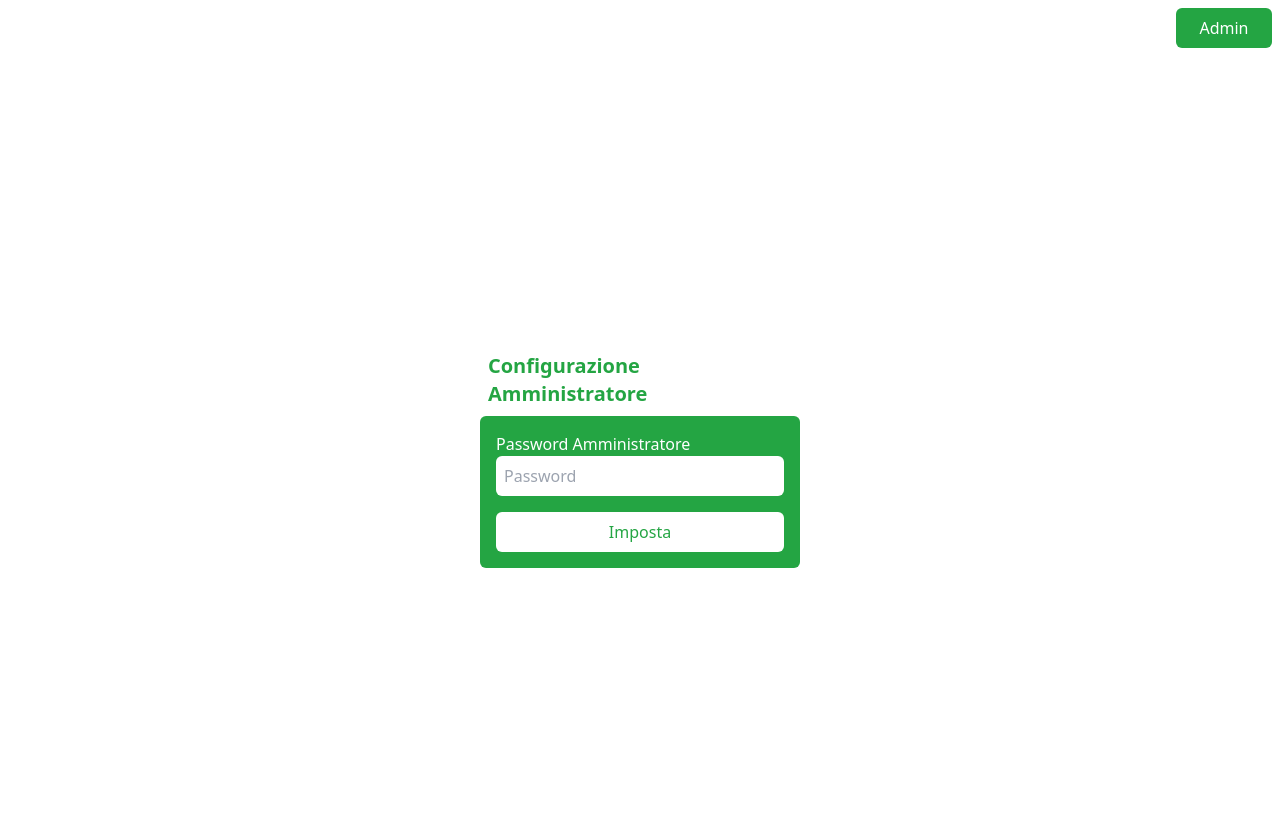
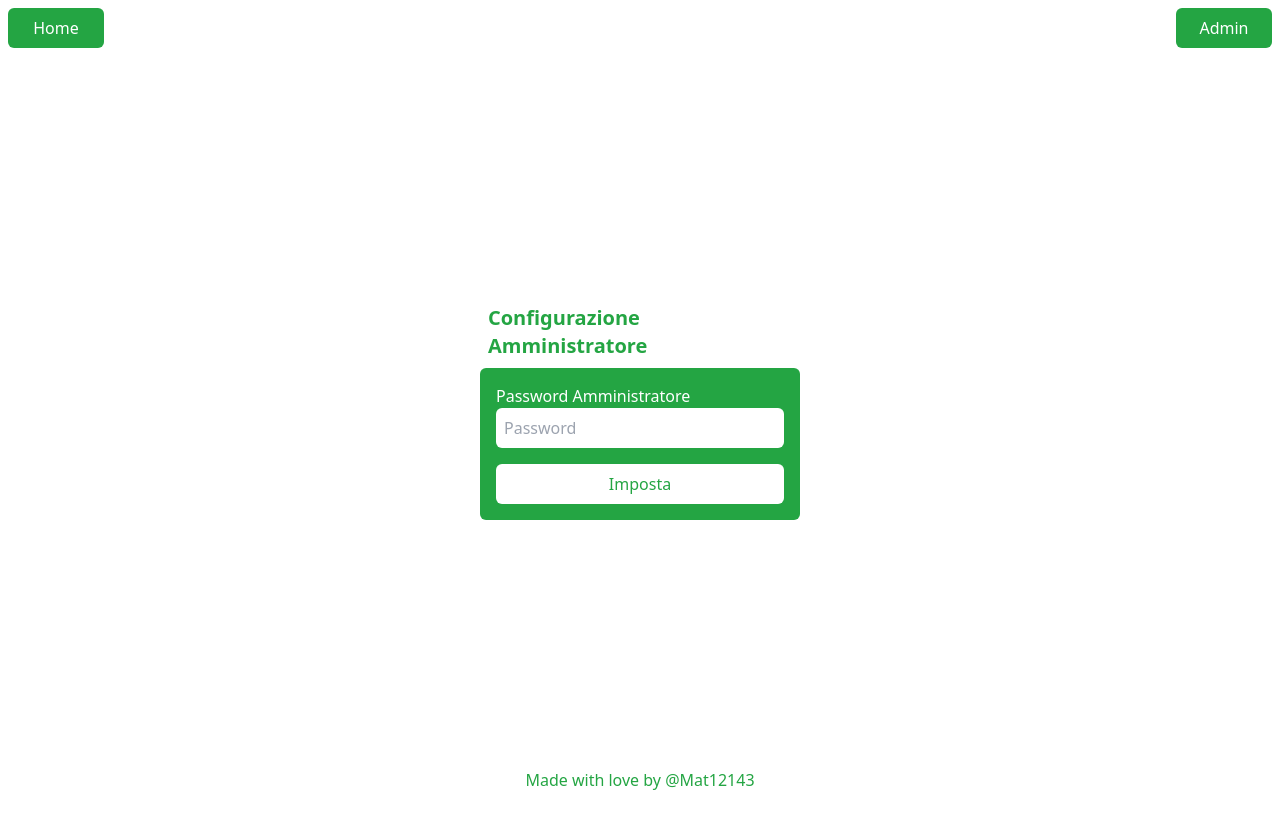
Before and after one commit to Mat12143/printQueue, a SvelteKit app: page /setup in a window 1280 px wide. Shown: the top 828 px of the page. After the commit the page ends 800 px from the top, so only its background shows below. Built offline with nearby package versions, Linux system fonts and the light colour scheme; no server answers; the database is empty.

Commit message:
feat: added made by section + fixed download size header

```diff
--- /dev/null
+++ b/src/lib/components/Button.svelte
@@ -0,0 +1,5 @@
+<script lang="ts">
+    export let href: string
+</script>
+
+<a data-sveltekit-reload href={href}><button class="p-2 w-24 bg-accent text-primary rounded-md"><slot/></button></a>
--- a/src/lib/components/SubmitForm.svelte
+++ b/src/lib/components/SubmitForm.svelte
@@ -1,23 +1,27 @@
 <script lang="ts">
 	import { enhance } from '$app/forms';
 	import { allowedExtensions } from '$lib/const';
+	import { writable } from 'svelte/store';
 
 	let fileBtn: HTMLInputElement;
 	let files: FileList;
-	let uploadHTML: HTMLButtonElement;
 	let submitButton: HTMLButtonElement;
 
+    let uploadHTML = writable<HTMLButtonElement>()
+
 	$: {
+        console.log(files)
+
 		if (submitButton) submitButton.disabled = true;
 		if (files) {
 			const splitted = files[0].name.split('.');
 			const fileExtension = splitted[splitted.length - 1];
 
 			if (allowedExtensions.includes(fileExtension)) {
-				uploadHTML.innerHTML = files[0].name;
+				$uploadHTML.innerHTML = files[0].name;
 				submitButton.disabled = false;
 			} else {
-				uploadHTML.innerHTML = 'File non supportato';
+				$uploadHTML.innerHTML = 'File non supportato';
 				submitButton.disabled = true;
 			}
 		}
@@ -25,7 +29,7 @@
 
 	function reset() {
 		submitButton.disabled = true;
-		uploadHTML.innerHTML = 'Carica file';
+		$uploadHTML.innerHTML = 'Carica file';
 	}
 </script>
 
@@ -83,7 +87,7 @@
 				/>
 				<button
 					class="bg-primary text-accent rounded-md p-2"
-					bind:this={uploadHTML}
+					bind:this={$uploadHTML}
 					on:click|preventDefault={() => fileBtn.click()}>Carica File</button
 				>
 			</div>
--- a/src/routes/+layout.svelte
+++ b/src/routes/+layout.svelte
@@ -1,19 +1,26 @@
 <script lang="ts">
+	import Button from '$lib/components/Button.svelte';
 	import '../app.css';
-    export let data: { admin: boolean }
+	export let data: { admin: boolean };
 </script>
 
+<div class="flex flex-col lg:h-screen w-full h-full">
 	<div class="flex justify-start flex-row w-full p-2 items-center">
+		<div class="w-full justify-start flex">
+			<Button href="/">Home</Button>
+		</div>
 		<div class="w-full justify-end flex">
 			{#if data.admin}
-			<a href="/logout" data-sveltekit-reload
-				><button class="bg-accent text-primary p-2 w-24 rounded-md">Esci</button></a
-			>
+				<Button href="/logout">Esci</Button>
 			{:else}
-			<a href="/login" data-sveltekit-reload
-				><button class="bg-accent text-primary p-2 w-24 rounded-md">Admin</button></a
-			>
+				<Button href="/login">Admin</Button>
 			{/if}
 		</div>
 	</div>
 	<slot />
+	<div class="flex justify-center flex-row items-end p-2">
+		<a href="https://github.com/Mat12143/qTail" class="text-accent font-normal"
+			>Made with love by @Mat12143</a
+		>
+	</div>
+</div>
--- a/src/routes/get/+server.ts
+++ b/src/routes/get/+server.ts
@@ -15,7 +15,8 @@ export async function GET({ url }) {
 		status: 200,
 		headers: {
 			'Content-Type': `application/${fileExtension}`,
-            'Content-Disposition': 'attachment; filename=' + fileName
+			'Content-Disposition': 'attachment; filename=' + fileName,
+			'Content-Length': data.length.toString()
 		}
 	});
 }
```
Lines whose indentation alone changed are shown as unchanged.
